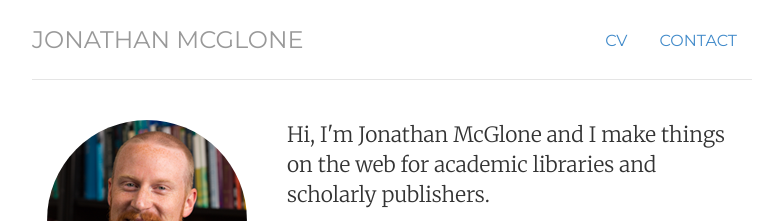
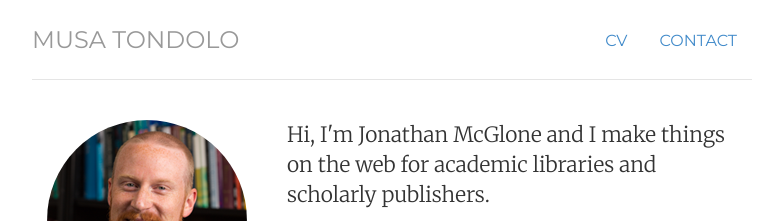
Before and after one commit to mtondolo/mtondolo.github.io, a Jekyll site: the page built from index.html, in a window 1280 px wide. Shown: the top 221 px of the page, without its empty margins (248-1031 px from the left). Built offline with Jekyll 4.4.1, drawn with Linux system fonts in a browser that asks for light colours.

Commit message:
Update header.html

```diff
--- a/_includes/header.html
+++ b/_includes/header.html
@@ -5,5 +5,5 @@
 		<!-- <li class="{{ page.notes }}"><a href="/notes" title="Notes">Notes</a></li> -->
 		<li class="{{ page.contact }}"><a href="/contact" title="Contact">Contact</a></li>
 	</ul>
-	<h3 class="text-muted"><a href="/">Jonathan McGlone</a></h3>
+	<h3 class="text-muted"><a href="/">Musa Tondolo</a></h3>
 </div> <!-- /header -->
```
